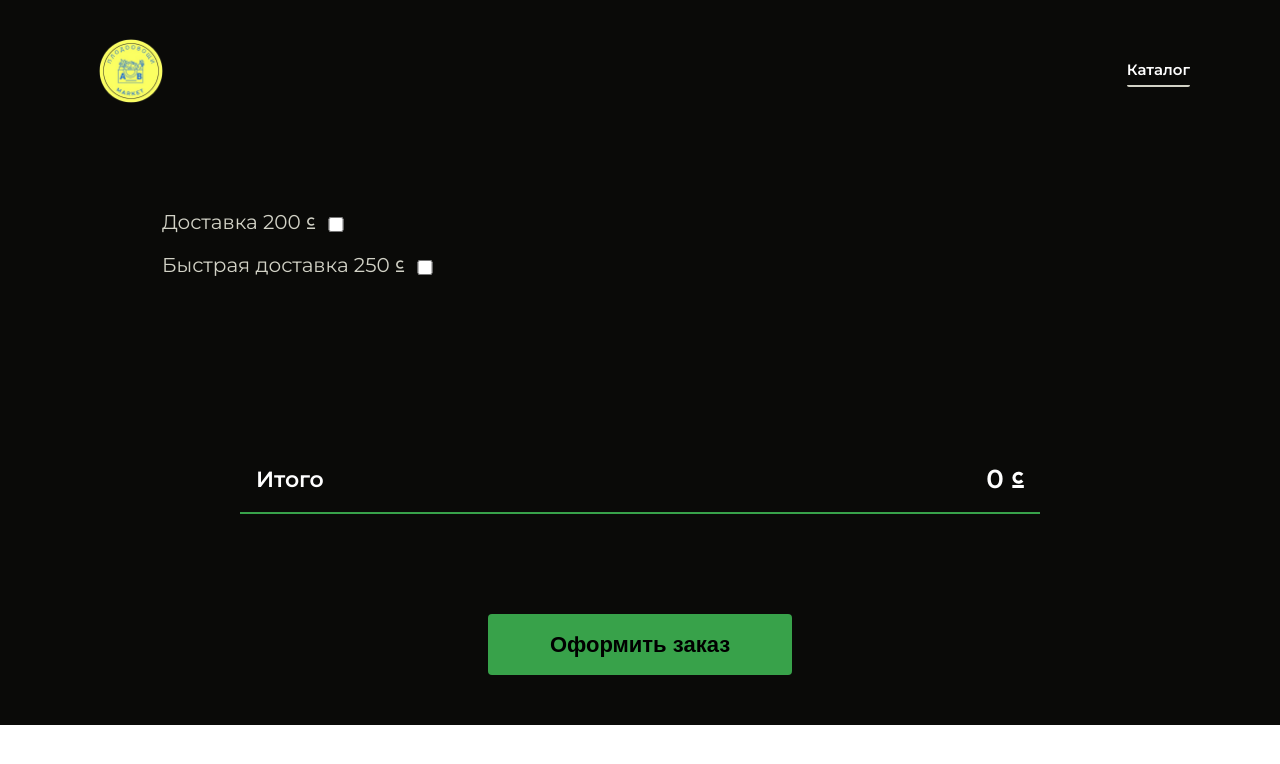
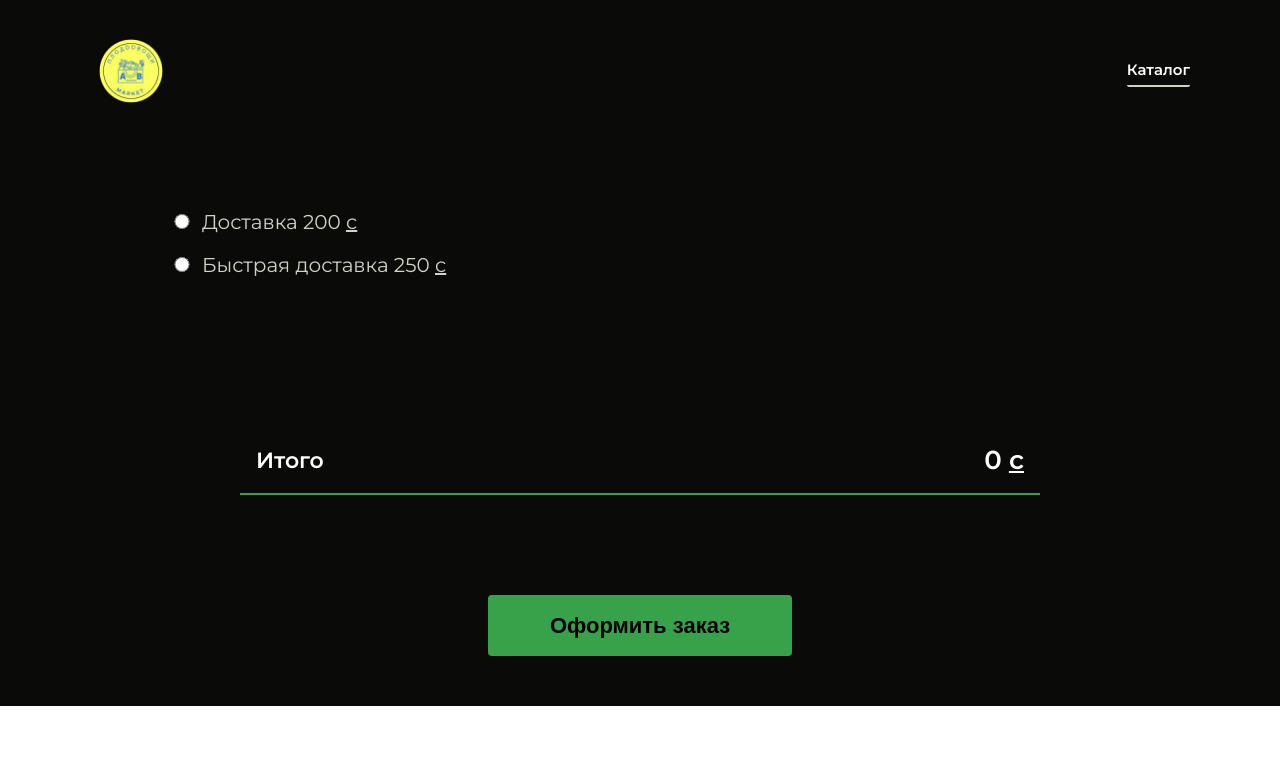
Before and after one commit to jodar-Nimatov/Fruits-kg, a React (Create React App) app: page /Basket in a window 1280 px wide. Shown: the top 764 px of the page. Built offline with nearby package versions, Linux system fonts and the light colour scheme.

Commit message:
вафы

```diff
--- a/src/App.scss
+++ b/src/App.scss
@@ -21,3 +21,7 @@ html,
 body {
   font-family: Montserrat, sans-serif;
 }
+
+.som {
+  text-decoration: underline;
+}
--- a/src/Components/Basket/Basket.jsx
+++ b/src/Components/Basket/Basket.jsx
@@ -1,16 +1,24 @@
-import React from "react";
+import React, { useState } from "react";
 import "./Basket.scss";
 import Logo from "../../assets/icons/logo.png";
 import BasketItem from "../BasketItem/BasketItem";
 import { useNavigate } from "react-router-dom";
-import { useSelector } from "react-redux";
-import { selectCartItems, selectCartStatus, selectCartTotalPrice } from "../../features/cartSlice";
+import { useDispatch, useSelector } from "react-redux";
+import { addDelToCart, selectCartItems, selectCartStatus, selectCartTotalPrice } from "../../features/cartSlice";
 
 const Basket = () => {
   const navigate = useNavigate();
   const items = useSelector(selectCartItems);
   const status = useSelector(selectCartStatus);
   const totalPrice = useSelector(selectCartTotalPrice);
+  const dispatch = useDispatch();
+
+  const [selectedOption, setSelectedOption] = useState(0);
+
+  const handleRadioChange = (e) => {
+    setSelectedOption(+e.target.value)
+    dispatch(addDelToCart(+e.target.value));
+  };
 
   if (status === 'loading') {
     return <div>Loading...</div>;
@@ -38,22 +46,35 @@ const Basket = () => {
             ))}
           </div>
           <div className="delivery">
-            <div className="labels">
-              <label htmlFor="vehicle1">Доставка 200 ⃀</label>
-              <input type="checkbox" id="vehicle1" name="vehicle1" value="delivery" />
+            <div>
+              <input
+                type="radio"
+                id="normalDelivery"
+                name="option"
+                value={200}
+                checked={selectedOption === 200}
+                onChange={handleRadioChange}
+              />
+              <label htmlFor="normalDelivery">Доставка 200 <span className="som">c</span></label>
             </div>
             <br />
-            <div className="labels">
-              <label htmlFor="vehicle2">Быстрая доставка 250 ⃀</label>
-              <input type="checkbox" id="vehicle2" name="vehicle2" value="delivery" />
+            <div>
+              <input
+                type="radio"
+                id="quickDelivery"
+                name="option"
+                value={250}
+                checked={selectedOption === 250}
+                onChange={handleRadioChange}
+              />
+              <label htmlFor="quickDelivery">Быстрая доставка 250 <span className="som">c</span></label>
             </div>
-            <br />
           </div>
         </div>
         <div className="Basket-checkout">
           <section className="Basket-checkout-totalPrice">
             <h3>Итого</h3>
-            <p>{totalPrice} ⃀</p>
+            <p>{totalPrice} <span className="som">c</span></p>
           </section>
           <section>
             <button className="Basket-checkout-btn" onClick={() => navigate("/Checkout")}>
--- a/src/Components/Basket/Basket.scss
+++ b/src/Components/Basket/Basket.scss
@@ -42,14 +42,7 @@
 
   &-inner {
     .delivery{
-      padding-left: 22px;
-      .labels {
-       display: flex;
-       align-items: end;
-       input{
-        margin-bottom: 2.3px;
-       }
-      }
+      padding-left: 22px
     }
     @media (max-width: 680px) {
       padding: 100px 10px;
--- a/src/Components/BasketItem/BasketItem.jsx
+++ b/src/Components/BasketItem/BasketItem.jsx
@@ -6,7 +6,6 @@ import image from '../../assets/images/Rectangle 1.png';
 
 const BasketItem = ({ item }) => {
   const dispatch = useDispatch();
-
   const increaseKillos = () => {
     const newQuantity = item.quantity + 1;
     dispatch(updateQuantity({ id: item.id, quantity: newQuantity }));
@@ -35,7 +34,7 @@ const BasketItem = ({ item }) => {
             <button onClick={increaseKillos}>+</button>
           </section>
           <section>
-            <p>{item.price * item.quantity} ⃀</p>
+            <p>{item.price * item.quantity} <span className="som">c</span></p>
           </section>
         </div>
       </div>
--- a/src/Components/ItemCard/ItemCard.jsx
+++ b/src/Components/ItemCard/ItemCard.jsx
@@ -17,7 +17,7 @@ const ItemCard = ({id, title, img, price}) => {
                 </section>
                 <section>
                     <p>{title}</p>
-                    <h2>{price} ⃀</h2>
+                    <h2>{price} <span className="som">c</span></h2>
                 </section>
             </div>
         </div>
--- a/src/Components/ItemCard/itemDetails.jsx
+++ b/src/Components/ItemCard/itemDetails.jsx
@@ -61,7 +61,7 @@ const ItemDetail = () => {
                 <p className="p">{product.description}</p>
               </div>
               <div className="q2 text_price">
-                <h1>Цена: </h1> <h3> {product.price} ⃀</h3>
+                <h1>Цена: </h1> <h3> {product.price} <span className="som">c</span></h3>
               </div>
             </div>
           </div>
--- a/src/Components/MenuHeader/MenuHeader.jsx
+++ b/src/Components/MenuHeader/MenuHeader.jsx
@@ -2,8 +2,11 @@ import './MenuHeader.scss'
 import Logo from '../../assets/icons/logo.png'
 import carticon from '../../assets/icons/cart.svg'
 import { Link } from 'react-router-dom'
+import { useSelector } from 'react-redux'
+import { selectCartItems } from '../../features/cartSlice'
 
 const MenuHeader = () => {
+    const items = useSelector(selectCartItems);
 
     return (
         <div className='MenuHeader'>
@@ -20,7 +23,7 @@ const MenuHeader = () => {
                 <div className='MenuHeader_inner_bellow'>
                     <Link to='/Basket'>
                     <button  className='cart-button'>
-                        <div className='cart-items-count'>0</div>
+                        <div className='cart-items-count'>{items?.length}</div>
                         <img className='cart-icon' src={carticon} alt="cart icon" />
                     </button>
                     </Link>
--- a/src/features/cartSlice.js
+++ b/src/features/cartSlice.js
@@ -1,55 +1,61 @@
 import { createSlice } from "@reduxjs/toolkit";
 
 // Function to load cart items from localStorage
-const loadCartFromLocalStorage = () => {
+const loadCartItemsFromLocalStorage = () => {
   const savedCart = localStorage.getItem('cart');
-  return savedCart ? JSON.parse(savedCart) : [];
+  return {items: savedCart ? JSON.parse(savedCart) : [], total: +localStorage.getItem('total') || 0};
 };
 
 // Function to save cart items to localStorage
-const saveCartToLocalStorage = (items) => {
-  localStorage.setItem('cart', JSON.stringify(items));
+const saveCartToLocalStorage = (state) => {
+  localStorage.setItem('cart', JSON.stringify(state.items));
+  localStorage.setItem('total', JSON.stringify(state.items.reduce((total, item) => total + (item.price * item.quantity), 0) + state.delivery));
 };
 
 const cartSlice = createSlice({
   name: 'cart',
   initialState: {
-    items: loadCartFromLocalStorage(),
+    items: loadCartItemsFromLocalStorage().items,
     status: 'idle',
     error: null,
+    delivery: 0,
+    total: loadCartItemsFromLocalStorage().total
   },
   reducers: {
+    addDelToCart: (state, action) => {
+      state.delivery = action.payload;
+      saveCartToLocalStorage(state)
+    },
     addToCart: (state, action) => {
-      const { id, name, price } = action.payload;
+      const { id, name, price, image } = action.payload;
       const existingItem = state.items.find(item => item.id === id);
       if (existingItem) {
         existingItem.quantity++;
       } else {
-        state.items.push({ id, name, price, quantity: 1 });
+        state.items.push({ id, name, price, quantity: 1, image });
       }
-      saveCartToLocalStorage(state.items);
+      saveCartToLocalStorage(state);
     },
     removeFromCart: (state, action) => {
       state.items = state.items.filter(item => item.id !== action.payload);
-      saveCartToLocalStorage(state.items);
+      saveCartToLocalStorage(state);
     },
     updateQuantity: (state, action) => {
       const { id, quantity } = action.payload;
       const item = state.items.find(item => item.id === id);
       if (item) {
         item.quantity = quantity;
-        saveCartToLocalStorage(state.items);
+        saveCartToLocalStorage(state);
       }
     }
   },
 });
 
-export const { addToCart, removeFromCart, updateQuantity } = cartSlice.actions;
+export const { addToCart, removeFromCart, updateQuantity, addDelToCart } = cartSlice.actions;
 
 export const selectCartItems = (state) => state.cart.items;
 export const selectCartStatus = (state) => state.cart.status;
 export const selectCartError = (state) => state.cart.error;
-export const selectCartTotalPrice = (state) =>
-  state.cart.items.reduce((total, item) => total + (item.price * item.quantity), 0);
+export const selectCartTotalPrice = () => +localStorage.getItem('total') || 0;
 
 export default cartSlice.reducer;
```
